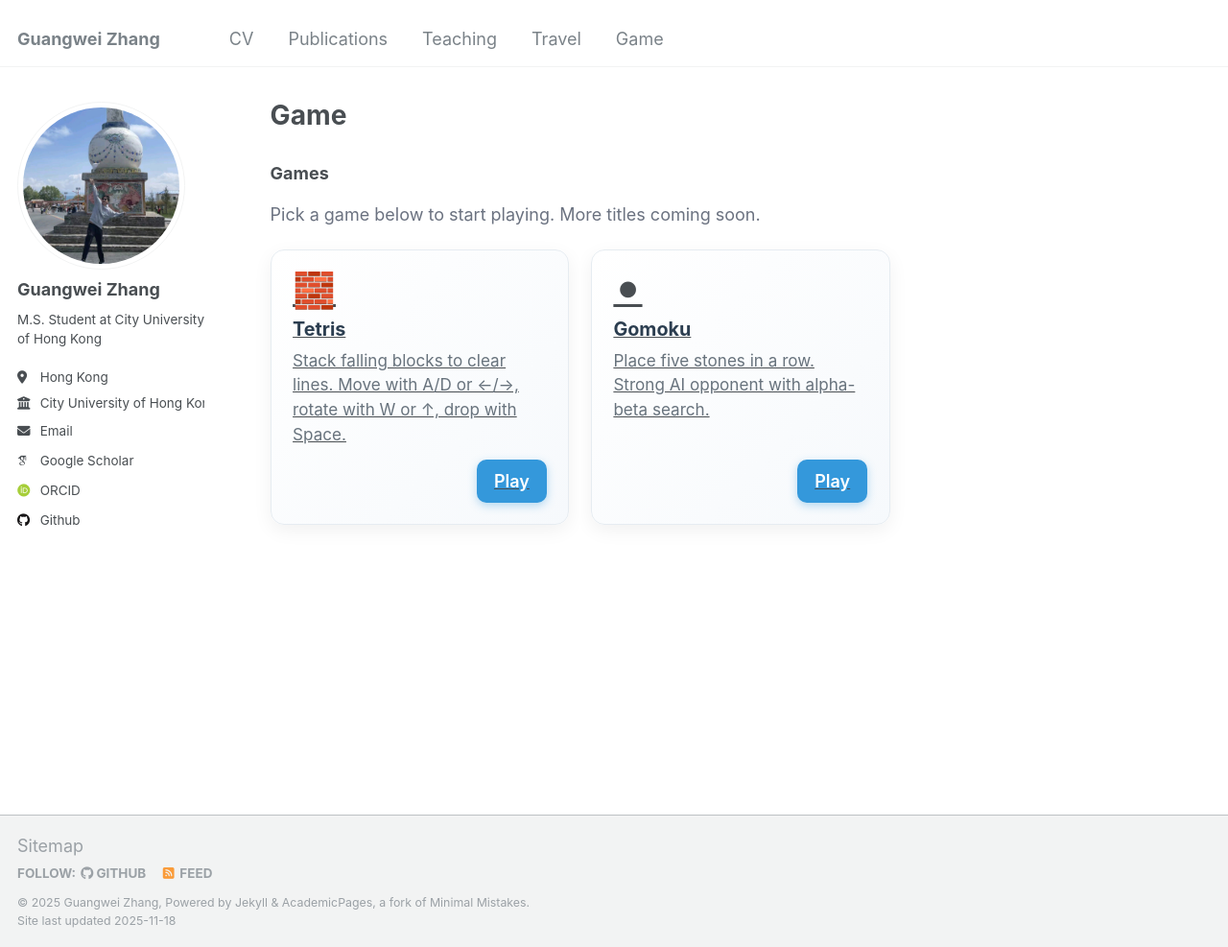
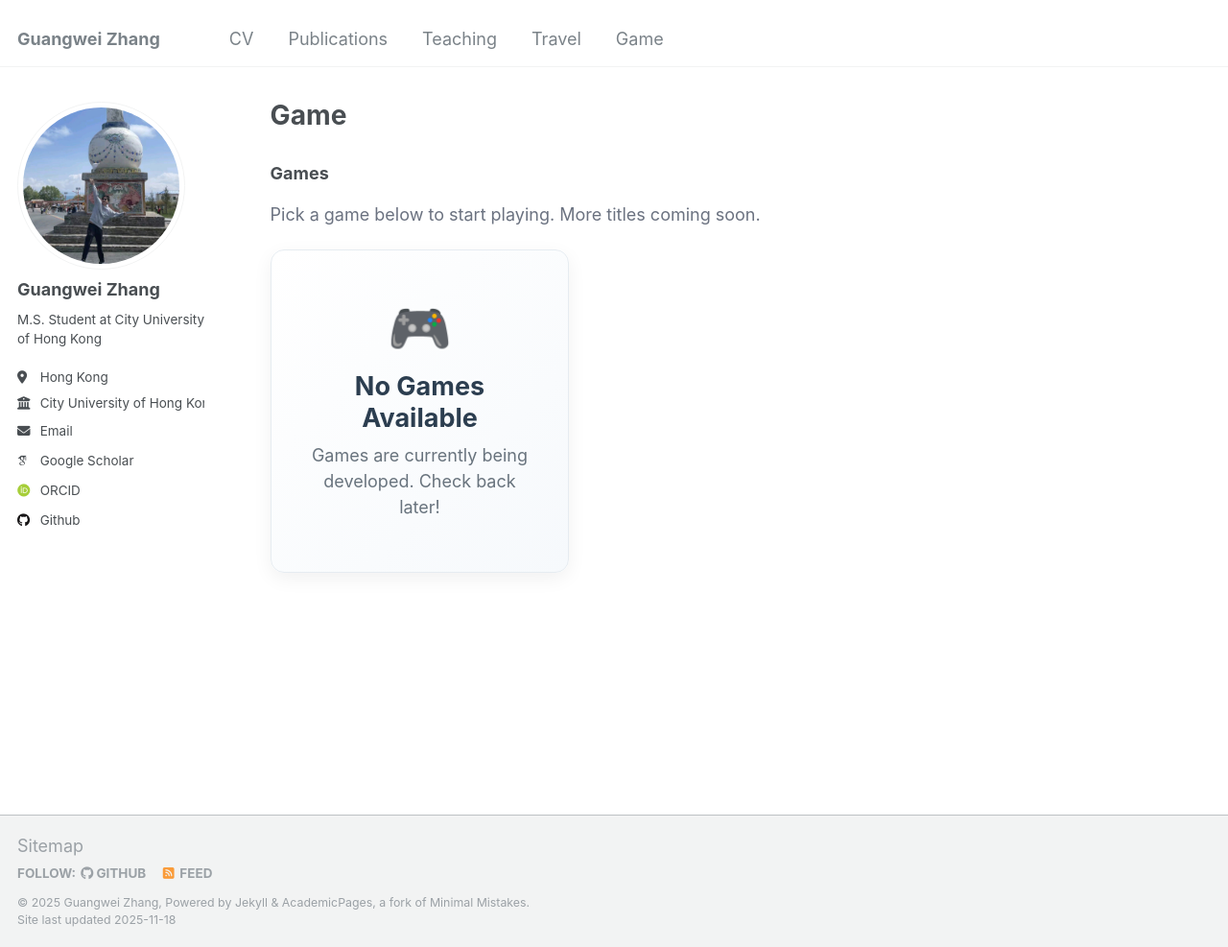
Before and after one commit to changhu73/changhu73.github.io, a Jekyll site: the page built from _pages/game.html, in a window 1280 px wide and 987 px high. Shown: the whole window at 96% size. Built offline with Jekyll 4.4.1, drawn with Linux system fonts in a browser that asks for light colours; some web fonts are replaced.

Commit message:
delete games

```diff
--- a/_data/games.yml
+++ b/_data/games.yml
@@ -1,10 +1,2 @@
 # List of available games to display on the Games index page
-- title: Tetris
-  slug: tetris
-  description: "Stack falling blocks to clear lines. Move with A/D or ←/→, rotate with W or ↑, drop with Space."
-  icon: "🧱"
-
-- title: Gomoku
-  slug: gomoku
-  description: "Place five stones in a row. Strong AI opponent with alpha-beta search."
-  icon: "⚫"
+# No games available at the moment
--- a/_pages/game.html
+++ b/_pages/game.html
@@ -76,6 +76,24 @@ author_profile: true
   }
   .btn-play:hover { background:#2980b9; transform: translateY(-1px); box-shadow: 0 6px 16px rgba(52,152,219,.45); }
   .games-intro { color:#6b7280; }
+  .no-games-message {
+    text-align: center;
+    padding: 3rem 2rem;
+    background: linear-gradient(135deg, #ffffff 0%, #f6f9fc 100%);
+    border-radius: 14px;
+    border: 1px solid #e6ecf1;
+    box-shadow: 0 6px 20px rgba(0,0,0,0.06);
+  }
+  .no-games-message h3 {
+    color: #2c3e50;
+    margin: 1rem 0 0.5rem 0;
+    font-size: 1.5rem;
+  }
+  .no-games-message p {
+    color: #68737d;
+    margin: 0;
+    font-size: 1rem;
+  }
   @media (max-width: 480px) {
     .game-card { padding: 1rem; }
   }
@@ -96,11 +114,10 @@ author_profile: true
       </a>
     {% endfor %}
   {% else %}
-    <a href="/game/snake/" class="game-card">
-      <div class="game-icon">🐍</div>
-      <div class="game-title">Snake</div>
-      <div class="game-desc">Use WASD keys to move. Eat apples to grow, avoid walls and yourself.</div>
-      <div class="game-actions"><span class="btn-play">Play</span></div>
-    </a>
+    <div class="no-games-message">
+      <div class="game-icon" style="font-size: 3rem;">🎮</div>
+      <h3>No Games Available</h3>
+      <p>Games are currently being developed. Check back later!</p>
+    </div>
   {% endif %}
 </div>
```
